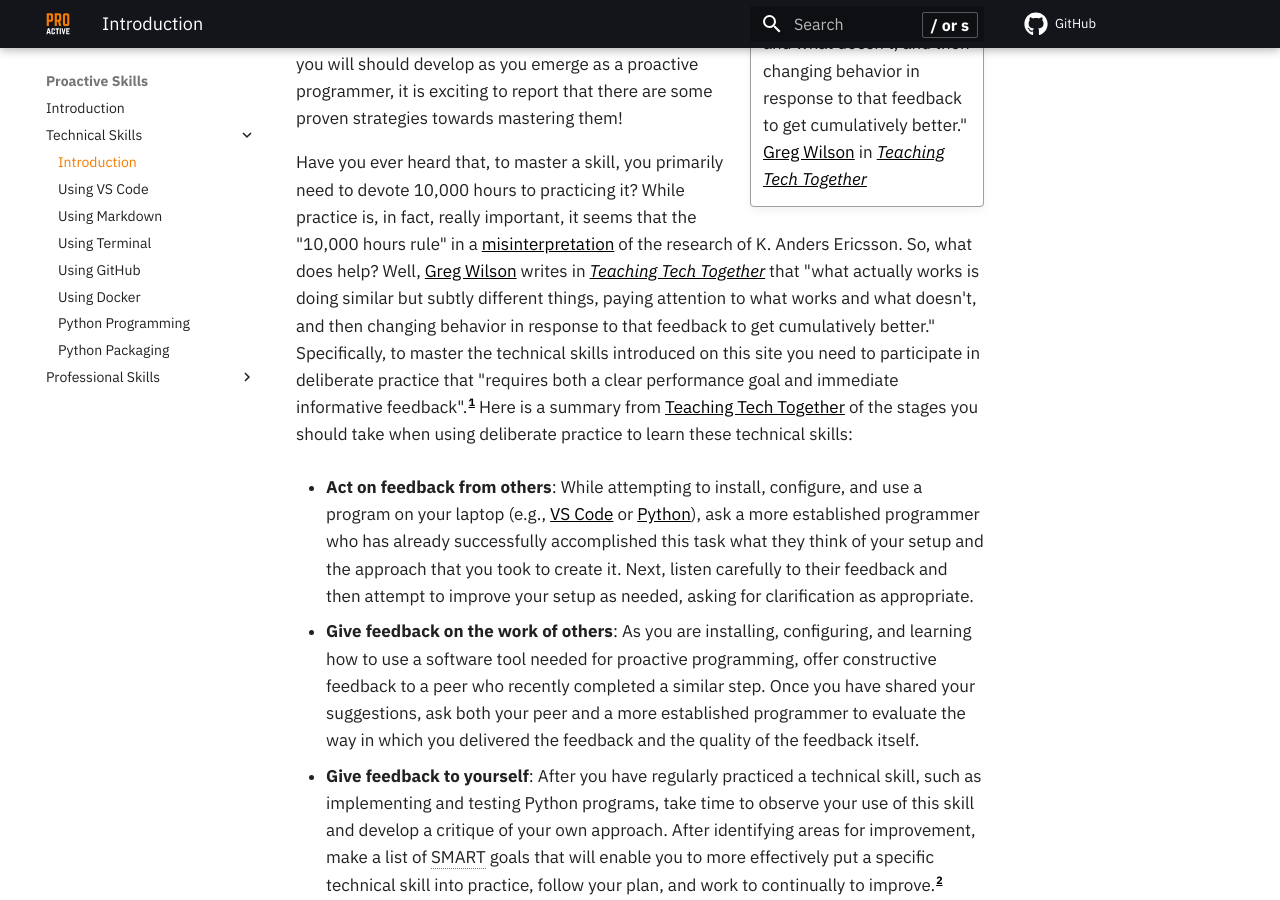
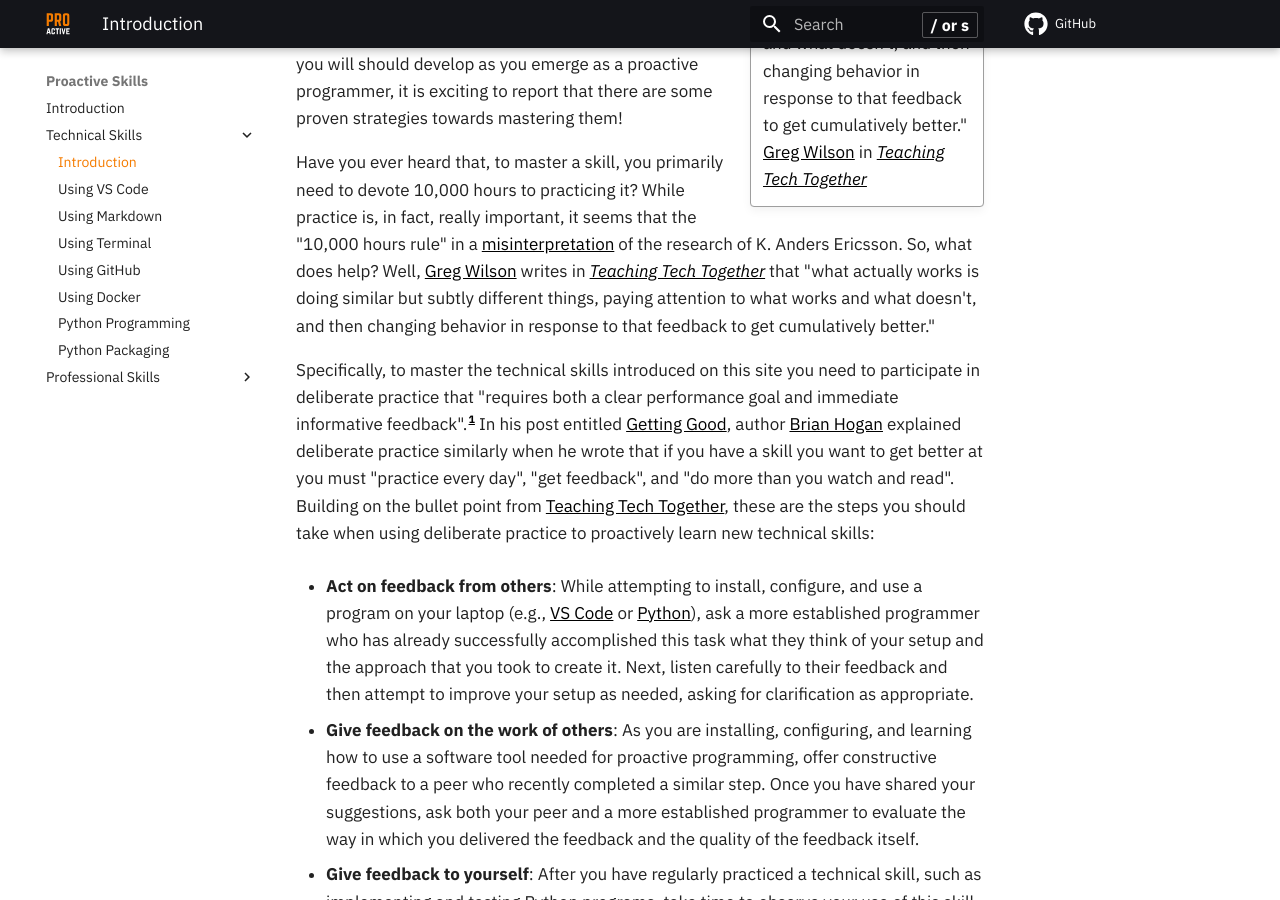
Before and after one commit to ProactiveProgrammers/www.proactiveprogrammers.com, an MkDocs documentation site: the page built from docs/proactive-skills/technical-skills/introduction-technical-skills.md, in a window 1280 px wide and 900 px high, scrolled down 368 px. Built offline with MkDocs 1.6.1 and Material for MkDocs 9.7.7, drawn with Linux system fonts in a browser that asks for light colours; comment, search, counter and statistics services are not loaded.

Commit message:
refactor: Rewrite and improve content in introduction-technical-skills.

```diff
--- a/docs/proactive-skills/technical-skills/introduction-technical-skills.md
+++ b/docs/proactive-skills/technical-skills/introduction-technical-skills.md
@@ -19,12 +19,19 @@
 Together*](https://teachtogether.tech/en/index.html) that "what actually works
 is doing similar but subtly different things, paying attention to what works and
 what doesn't, and then changing behavior in response to that feedback to get
-cumulatively better." Specifically, to master the technical skills introduced on
-this site you need to participate in deliberate practice that "requires both a
-clear performance goal and immediate informative feedback".[^1] Here is a
-summary from [Teaching Tech Together](https://teachtogether.tech/en/index.html)
-of the stages you should take when using deliberate practice to learn these
-technical skills:
+cumulatively better."
+
+Specifically, to master the technical skills introduced on this site you need
+to participate in deliberate practice that "requires both a clear performance
+goal and immediate informative feedback".[^1] In his post entitled [Getting
+Good](https://bphogan.com/2021/04/28/getting-good/), author [Brian
+Hogan](https://bphogan.com/) explained deliberate practice similarly when he
+wrote that if you have a skill you want to get better at you must "practice
+every day", "get feedback", and "do more than you watch and read". Building on
+the bullet point from [Teaching Tech
+Together](https://teachtogether.tech/en/index.html), these are the steps you
+should take when using deliberate practice to proactively learn new technical
+skills:
 
 - **Act on feedback from others**: While attempting to install, configure, and
   use a program on your laptop (e.g., [VS Code](https://code.visualstudio.com/)
```
